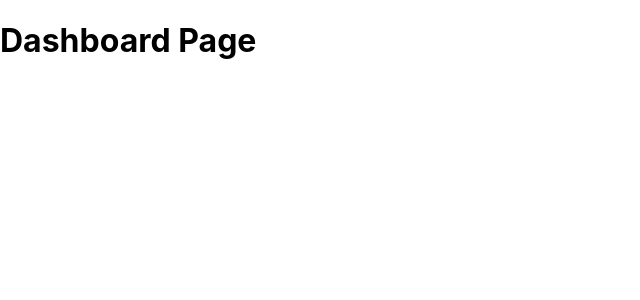
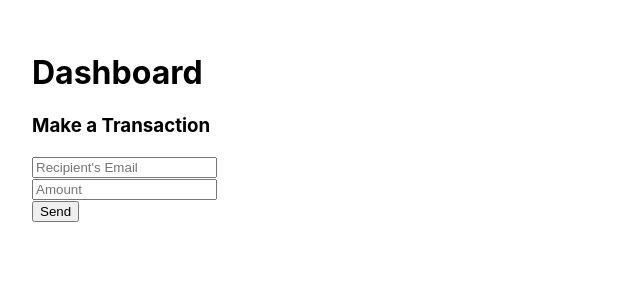
Before and after one commit to Omrist12/bank-app, a React (Create React App) app in the folder frontend/: page /dashboard in a window 1280 px wide. Shown: the top 300 px of the page, without its empty margins (0-640 px from the left). Built offline with nearby package versions, Linux system fonts and the light colour scheme.

Commit message:
Create TransactionForm component and integrate into Dashboard

```diff
--- /dev/null
+++ b/frontend/src/components/TransactionForm.js
@@ -0,0 +1,75 @@
+// frontend/src/components/TransactionForm.js
+
+import React, { useState } from "react";
+
+function TransactionForm({ token }) {
+  const [toEmail, setToEmail] = useState("");
+  const [amount, setAmount] = useState("");
+  const [message, setMessage] = useState("");
+  const [error, setError] = useState("");
+  const [loading, setLoading] = useState(false);
+
+  const handleSubmit = async (e) => {
+    e.preventDefault();
+    setMessage("");
+    setError("");
+    setLoading(true);
+
+    try {
+      const res = await fetch("http://localhost:5000/transactions", {
+        method: "POST",
+        headers: {
+          "Content-Type": "application/json",
+          Authorization: `Bearer ${token}`,
+        },
+        body: JSON.stringify({ toEmail, amount: parseFloat(amount) }),
+      });
+
+      const data = await res.json();
+
+      if (res.ok) {
+        setMessage(data.message || "Transaction successful");
+        setToEmail("");
+        setAmount("");
+      } else {
+        setError(data.message || "Transaction failed");
+      }
+    } catch (err) {
+      console.error("Transaction error:", err);
+      setError("Server error. Please try again.");
+    } finally {
+      setLoading(false);
+    }
+  };
+
+  return (
+    <div>
+      <h3>Make a Transaction</h3>
+      <form onSubmit={handleSubmit}>
+        <input
+          type="email"
+          placeholder="Recipient's Email"
+          value={toEmail}
+          onChange={(e) => setToEmail(e.target.value)}
+          required
+        />
+        <br />
+        <input
+          type="number"
+          placeholder="Amount"
+          value={amount}
+          onChange={(e) => setAmount(e.target.value)}
+          required
+        />
+        <br />
+        <button type="submit" disabled={loading}>
+          {loading ? "Sending..." : "Send"}
+        </button>
+      </form>
+      {message && <p style={{ color: "green" }}>{message}</p>}
+      {error && <p style={{ color: "red" }}>{error}</p>}
+    </div>
+  );
+}
+
+export default TransactionForm;
--- a/frontend/src/pages/Dashboard.js
+++ b/frontend/src/pages/Dashboard.js
@@ -1,7 +1,17 @@
+// frontend/src/pages/Dashboard.js
+
 import React from "react";
+import TransactionForm from "../components/TransactionForm";
 
 function Dashboard() {
-  return <h1>Dashboard Page</h1>;
+  const token = localStorage.getItem("token"); // assumes token is stored here
+
+  return (
+    <div style={{ padding: "2rem" }}>
+      <h1>Dashboard</h1>
+      <TransactionForm token={token} />
+    </div>
+  );
 }
 
 export default Dashboard;
```
